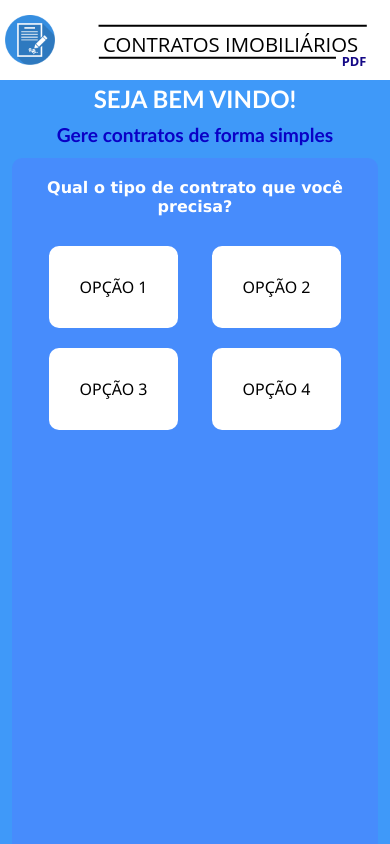
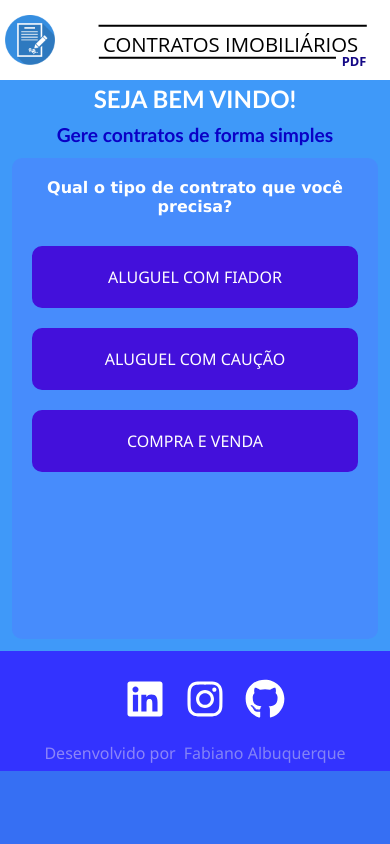
Before and after one commit to fabiano1133/app-generate-pdf-interface, a React (Create React App) app: page / in a window 390 px wide. Shown: the top 844 px of the page. Built offline with nearby package versions, Linux system fonts and the light colour scheme.

Commit message:
feat: add routes

```diff
--- a/package.json
+++ b/package.json
@@ -18,6 +18,7 @@
     "react-icons": "^4.6.0",
     "react-imask": "^6.4.3",
     "react-input-mask": "^2.0.4",
+    "react-router-dom": "^6.4.3",
     "react-scripts": "5.0.1",
     "web-vitals": "^2.1.4",
     "yup": "^0.32.11"
--- a/src/App.jsx
+++ b/src/App.jsx
@@ -1,19 +1,19 @@
-import Header from './components/Header/Header';
-import Form from './components/Form/Form';
-import Footer from './components/Footer/Footer';
-import './App.css';
-import { Home } from './components/Home/home';
+import './App.css'
+import { Routes, Route } from 'react-router-dom'
 
-function App() {
+import { Home } from '../src/components/Home/home'
+import Form from '../src/components/Form/Form.jsx'
+import Footer from './components/Footer/Footer'
 
+export default function App() {
   return (
-    <div>
-      <Header />
-      <Home/>
-      {/* <Form/> */}
+    <>
+      <Routes>
+      <Route index element={<Home />} />
+      <Route path="/form" element={<Form />} />
+    </Routes>
     <Footer/>
-    </div>
-  );
+    </>
+
+  )
 }
-
-export default App;
--- a/src/components/Footer/footer.css
+++ b/src/components/Footer/footer.css
@@ -27,12 +27,13 @@
     padding-top: 18px;
     display: flex;
     justify-content: center;
-    color: rgba(195, 195, 195, 0.441);
+    color: rgba(255, 240, 240, 0.441);
   }
 
   .copyright a {
     font-family: 'Segoe UI', Tahoma, Geneva, Verdana, sans-serif;
-    color: rgba(195, 195, 195, 0.441);
+    color: rgba(235, 235, 235, 0.441);
     margin-left: 8px;
+    text-decoration: none;
 
   }
--- a/src/components/Form/Form.jsx
+++ b/src/components/Form/Form.jsx
@@ -9,6 +9,8 @@ import * as yup from 'yup'
 import './form.css'
 import LoadingSpinner from '../Spinner/Spinner'
 import axios from 'axios'
+import Header from '../Header/Header'
+
 
 const validationFields = yup.object().shape({
     objContrato: yup.string().required('Este campo é obrigatório'),
@@ -124,6 +126,7 @@ const getCepLocatario = (e) => {
 }
     return (
        <main>
+        <Header/>
         <div className='card-form'>
             <h1>Preencha todos os dados</h1>
             <div className='line-form'></div>
@@ -583,9 +586,9 @@ const getCepLocatario = (e) => {
                     </div>
 
                 </form>
-
             </div>
         </div>
        </main>
+
     )
 }
--- a/src/components/Header/header.css
+++ b/src/components/Header/header.css
@@ -10,6 +10,7 @@ header {
     position: fixed;
     top:0;
     left: 0;
+    z-index: 9999;
   }
 
   .header h1 {
--- a/src/components/Home/home.css
+++ b/src/components/Home/home.css
@@ -28,7 +28,7 @@
     .card-options {
         background-color: rgba(84, 121, 255, 0.393);
         width: 100%;
-        height: 100vh;
+        height: 57vh;
         border-radius: 10px;
         padding: 20px;
     }
@@ -44,7 +44,7 @@
         display: flex;
         justify-content: space-around;
         align-items: center;
-        flex-wrap: wrap;
+        flex-direction: column;
         margin-top: 20px;
     }
 
@@ -52,13 +52,17 @@
         background-color: #fff;
         border: none;
         border-radius: 10px;
-        padding: 30px;
+        width: 100%;
+        padding: 20px;
         font-size: 1rem;
         font-family: 'Segoe UI', Tahoma, Geneva, Verdana, sans-serif;
-        color: #000;
+        color: #fff;
         text-transform: uppercase;
         margin: 10px;
         cursor: pointer;
         transition: all 0.3s ease;
+        background-color: rgb(67, 16, 219);
+        text-decoration: none;
+        text-align: center;
     }
 }
--- a/src/components/Home/home.jsx
+++ b/src/components/Home/home.jsx
@@ -1,9 +1,13 @@
 import React from 'react'
 import './home.css'
+import Header from '../Header/Header'
+import { NavLink } from 'react-router-dom'
 
 export function Home() {
     return (
+
         <div className='container'>
+            <Header/>
             <div className='container'>
                 <h1 className='title'>Seja bem vindo!</h1>
                 <h2 className='subTitle'>Gere contratos de forma simples</h2>
@@ -12,10 +16,9 @@ export function Home() {
             <div className='card-options'>
                 <h2>Qual o tipo de contrato que você precisa?</h2>
                 <div className='options'>
-                    <button className='btn-option'>Opção 1</button>
-                    <button className='btn-option'>Opção 2</button>
-                    <button className='btn-option'>Opção 3</button>
-                    <button className='btn-option'>Opção 4</button>
+                    <NavLink to='' className='btn-option'>ALUGUEL COM FIADOR</NavLink>
+                    <NavLink to='/form' className='btn-option'>ALUGUEL COM CAUÇÃO</NavLink>
+                    <button className='btn-option'>COMPRA E VENDA</button>
                 </div>
             </div>
         </div>
--- a/src/index.js
+++ b/src/index.js
@@ -1,8 +1,13 @@
-import React from 'react';
-import ReactDOM from 'react-dom/client';
-import App from './App';
+import React from "react";
+import ReactDOM from "react-dom";
+import App from "./App";
+import { BrowserRouter } from "react-router-dom";
 
-const root = ReactDOM.createRoot(document.getElementById('root'));
-root.render(
-    <App />
+ReactDOM.render(
+  <React.StrictMode>
+    <BrowserRouter>
+      <App />
+    </BrowserRouter>
+  </React.StrictMode>,
+  document.getElementById("root")
 );
```
Also changed, not shown: 1 other file (tests, documents, lock files or other folders).
